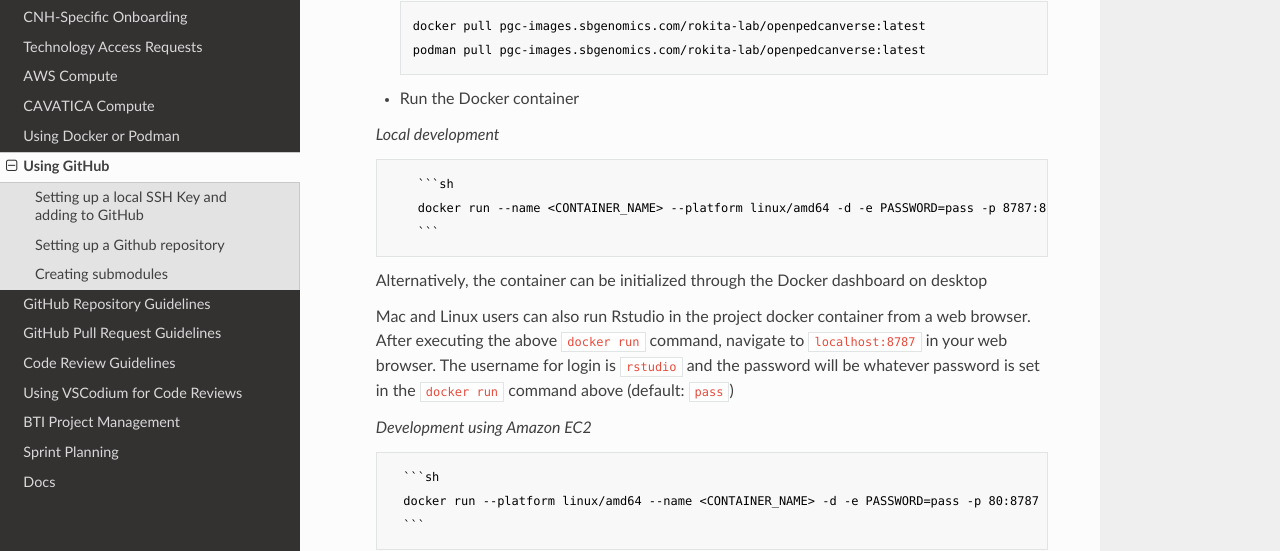
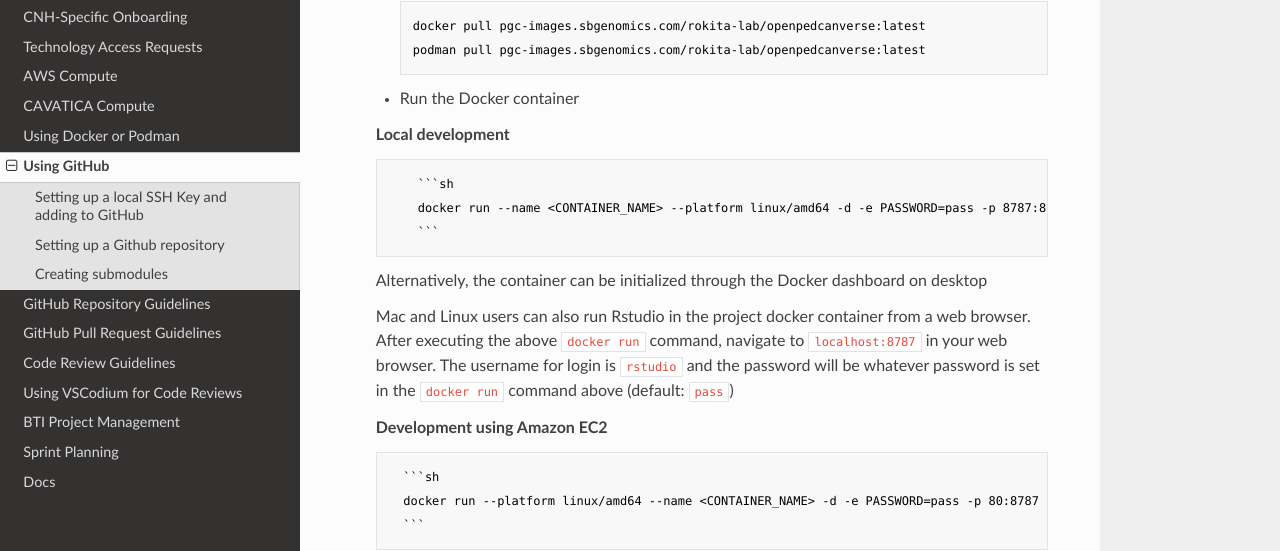
Before and after one commit to childrens-bti/bti-bfx-docs, an MkDocs documentation site: the page built from docs/github-general.md, in a window 1280 px wide and 900 px high, scrolled down 603 px. Shown: the part 132-683 px from the top of the window. Built offline with MkDocs 1.6.1, drawn with Linux system fonts in a browser that asks for light colours; nearby versions of some CDN libraries.

Commit message:
bold subheaders

````diff
--- a/docs/github-general.md
+++ b/docs/github-general.md
@@ -33,7 +33,7 @@ Add this new SSH key to your profile in GitHub by following [these instructions]
 
     - Run the Docker container
 
-      *Local development*
+      **Local development**
 
             ```sh
             docker run --name <CONTAINER_NAME> --platform linux/amd64 -d -e PASSWORD=pass -p 8787:8787 -v $PWD:/home/rstudio/OpenPedCan-Project-CNH pgc-images.sbgenomics.com/rokita-lab/openpedcanverse:latest
@@ -43,7 +43,7 @@ Add this new SSH key to your profile in GitHub by following [these instructions]
 
       Mac and Linux users can also run Rstudio in the project docker container from a web browser. After executing the above `docker run` command, navigate to `localhost:8787` in your web browser. The username for login is `rstudio` and the password will be whatever password is set in the `docker run` command above (default: `pass`)
 
-      *Development using Amazon EC2*
+      **Development using Amazon EC2**
 
           ```sh
           docker run --platform linux/amd64 --name <CONTAINER_NAME> -d -e PASSWORD=pass -p 80:8787 -v $PWD:/home/rstudio/OpenPedCan-Project-CNH pgc-images.sbgenomics.com/rokita-lab/openpedcanverse:latest
````
